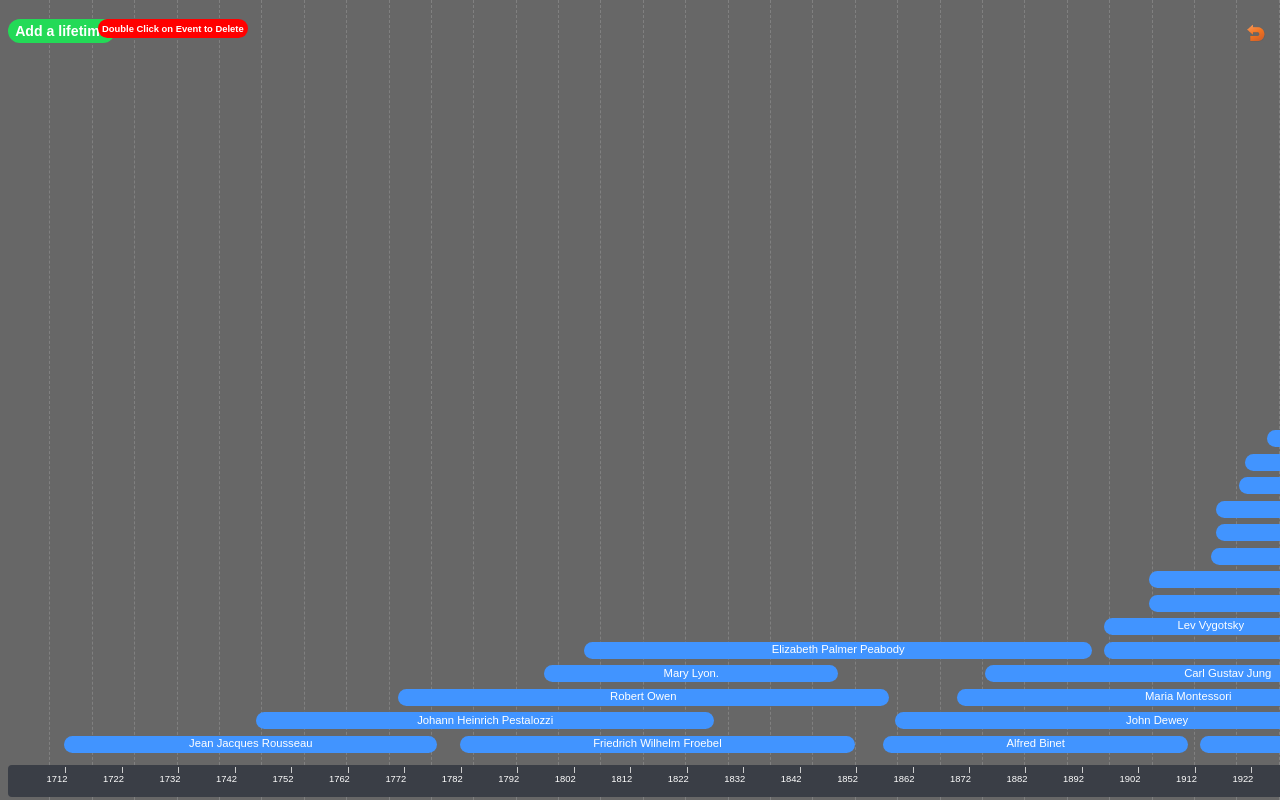
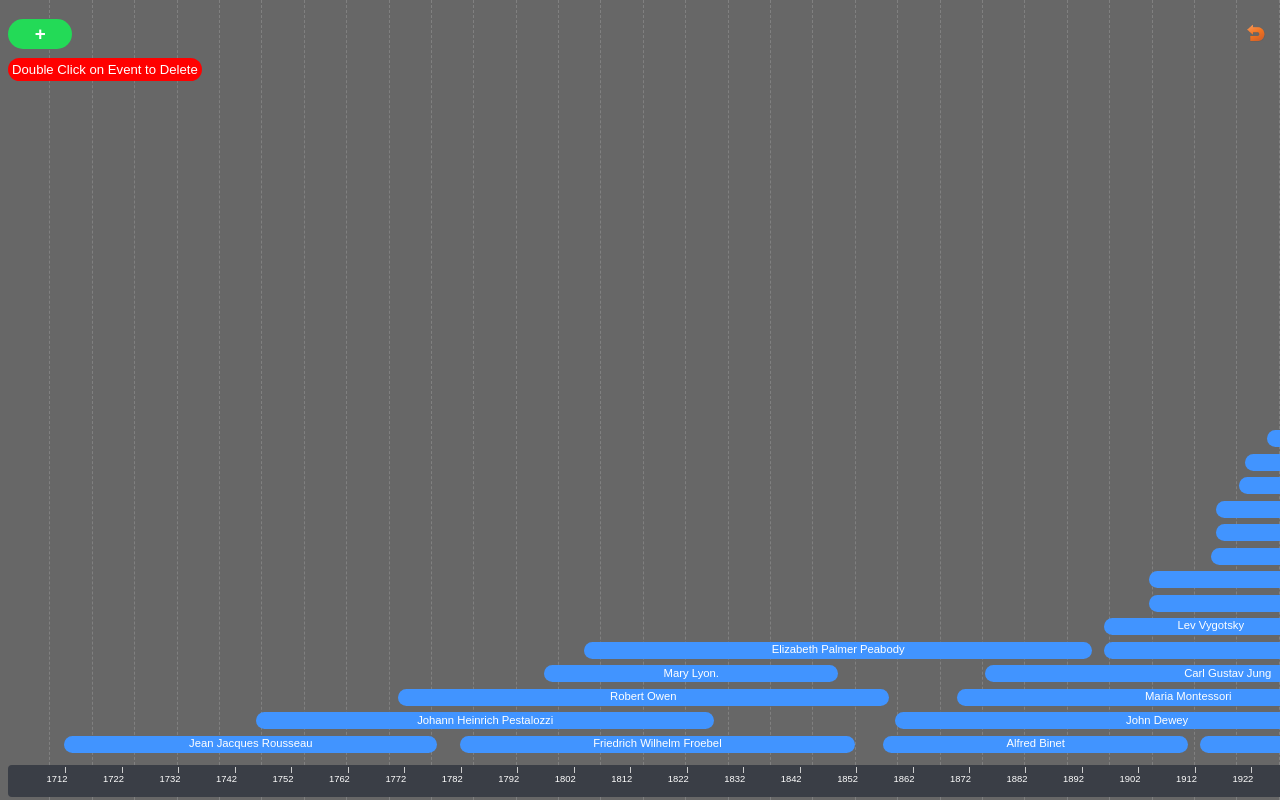
Before and after one commit to rutvijdhotey/Event-Creator-JS, a plain HTML site: page index.html in a window 1280 px wide. Shown: the top 800 px of the page. Drawn offline with nearby package versions, Linux system fonts and the light colour scheme.

Commit message:
images screenshot

```diff
--- a/index.html
+++ b/index.html
@@ -8,7 +8,7 @@
 
 <body>
   <button id = "add-button">
-    Add a lifetime
+    +
   </button>
   <span id = "delete-notice">
     Double Click on Event to Delete
--- a/styles/styles.css
+++ b/styles/styles.css
@@ -101,18 +101,18 @@ div {
 
 /*Add Button*/
 #add-button {
-  font-size: 1.5em;
+  font-size: 2em;
   font-weight: 700;
   color: white;
   background: #23da57;
-  width: 7em;
+  width: 3em;
   padding: 4px;
   border-radius: 1em;
   text-align: center;
   border-width: 0px;
   box-sizing: inherit;
   position: fixed;
-    z-index: 20;
+  z-index: 20;
 }
 
 #add-button:hover{
@@ -124,7 +124,7 @@ div {
 
 /* **************** Form CSS ****************** */
 #add-new-element {
-  font-size: 12px;
+  font-size: 1em;
   color: white;
   margin: 10em;
   border: 2px solid #fff;
@@ -140,8 +140,8 @@ div {
 
 /* ***************Delete Notice************* */
 #delete-notice {
-  font-size: 1em;
-    font-weight: 700;
+  font-size: 1.4em;
+    font-weight: 500;
     color: white;
     background: red;
     padding: 4px;
@@ -150,7 +150,7 @@ div {
     border-width: 0px;
     box-sizing: inherit;
     z-index: 20;
-    margin-left: 90px;
+    margin-top: 3em;
     /* margin-top: 0px; */
     position: fixed;
 }
```
Also changed, not shown: images/scrsht.png (added), 2 other files.
